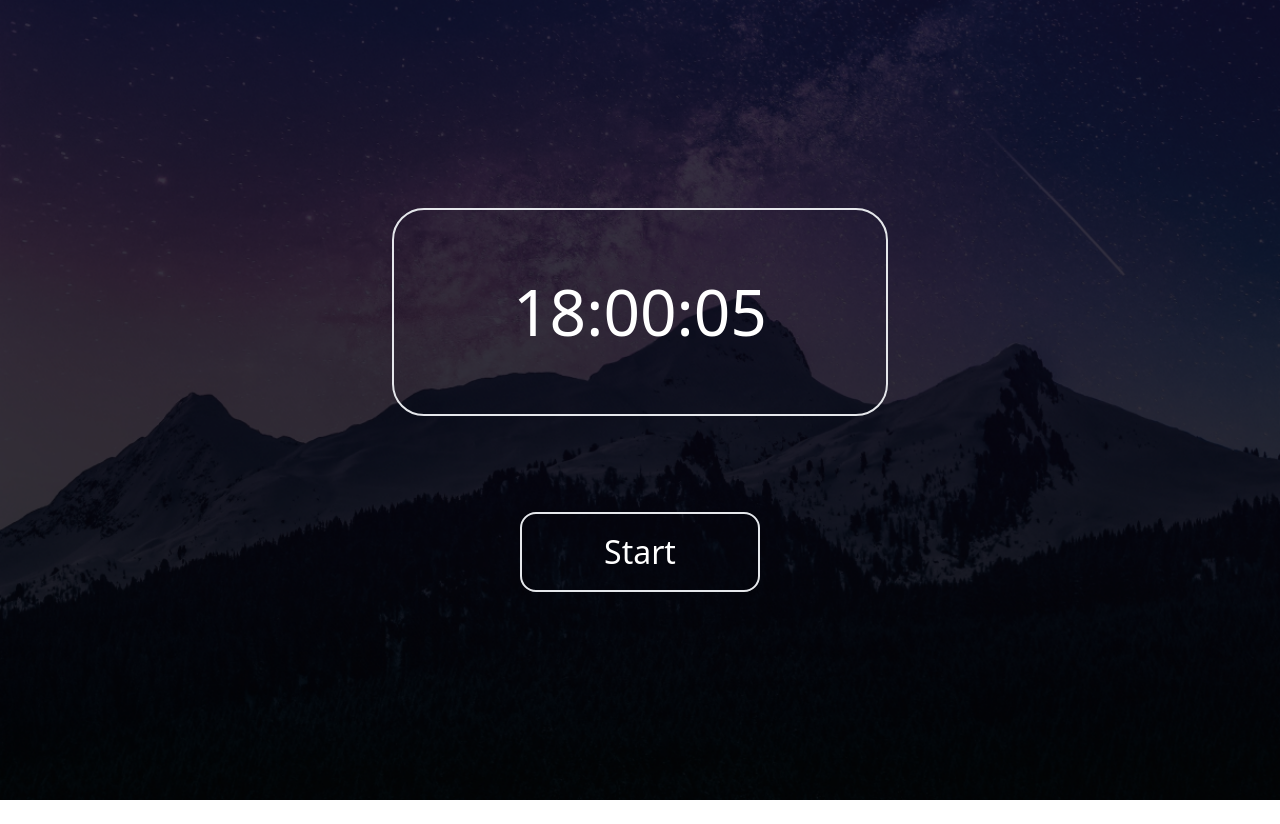
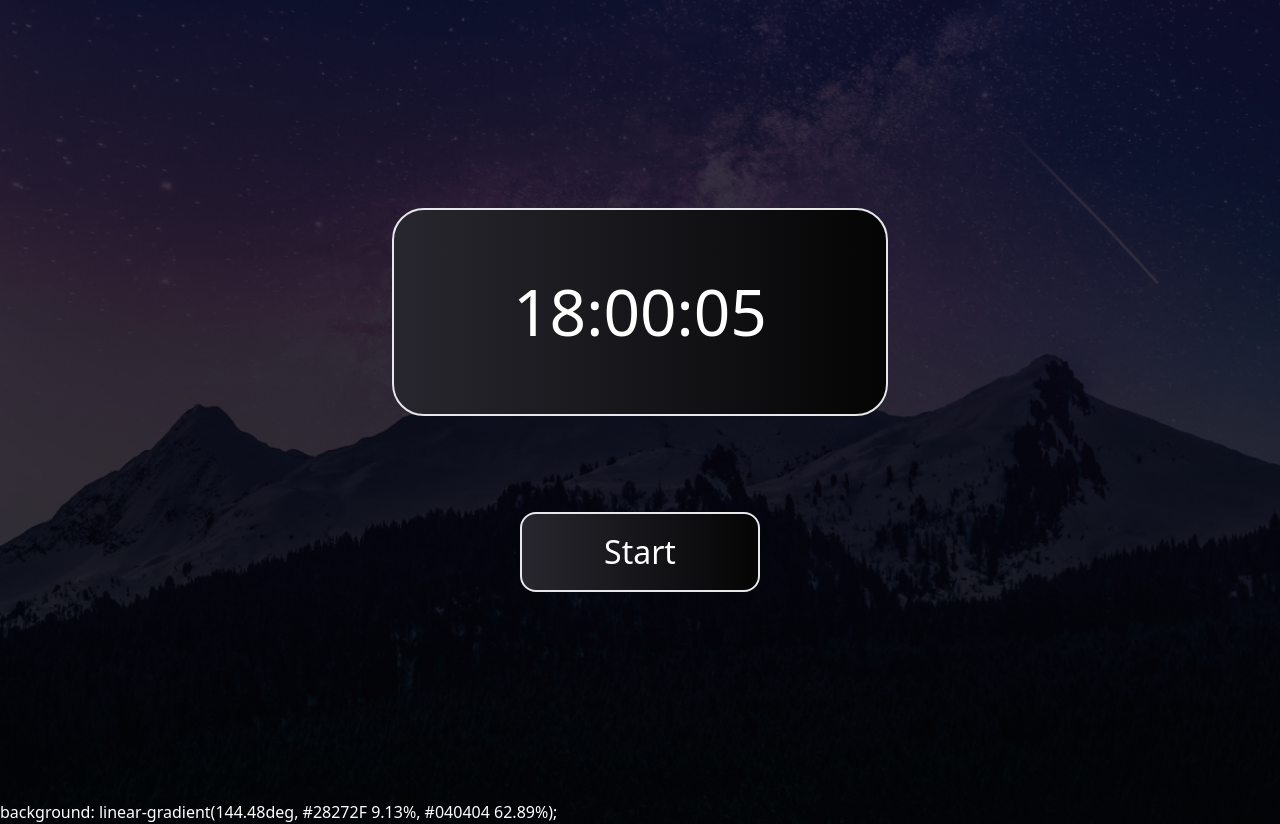
Before and after one commit to Briso10-dev/Briso_dev-clock, a plain HTML site: page index.html in a window 1280 px wide. Before the commit the page ends 800 px from the top, so only its background shows below. Drawn offline with nearby package versions, Linux system fonts and the light colour scheme.

Commit message:
version2

```diff
--- a/index.html
+++ b/index.html
@@ -9,9 +9,10 @@
 </head>
 <body class="bg-[url('/image/paysage.png')] bg-no-repeat bg-cover text-white">
     <section class="flex flex-col h-screen items-center justify-center gap-[6rem] w-full">
-    <button class=" text-[4rem] border-2 bg-[linear-gradient(144.48deg, #28272F 9.13%, #040404 62.89%)] w-[31rem] h-[13rem] rounded-[2rem]"> Briso</button>
-    <button class="bg-[linear-gradient(144.48deg, #28272F 9.13%, #040404 62.89%)] text-center text-[2rem] border-2 w-[15rem] h-[5rem] rounded-[1rem]"> Start</button>
+    <button class=" text-[4rem] border-2 bg-gradient-to-r from-[#28272F] to-[#040404]  w-[31rem] h-[13rem] rounded-[2rem]"> Briso</button>
+    <button class="bg-gradient-to-r from-[#28272F] to-[#040404] text-center text-[2rem] border-2 w-[15rem] h-[5rem] rounded-[1rem]"> Start</button>
     </section>
     <script src="/assets/script.js"></script>
 </body>
 </html>
+background: linear-gradient(144.48deg, #28272F 9.13%, #040404 62.89%);
```
